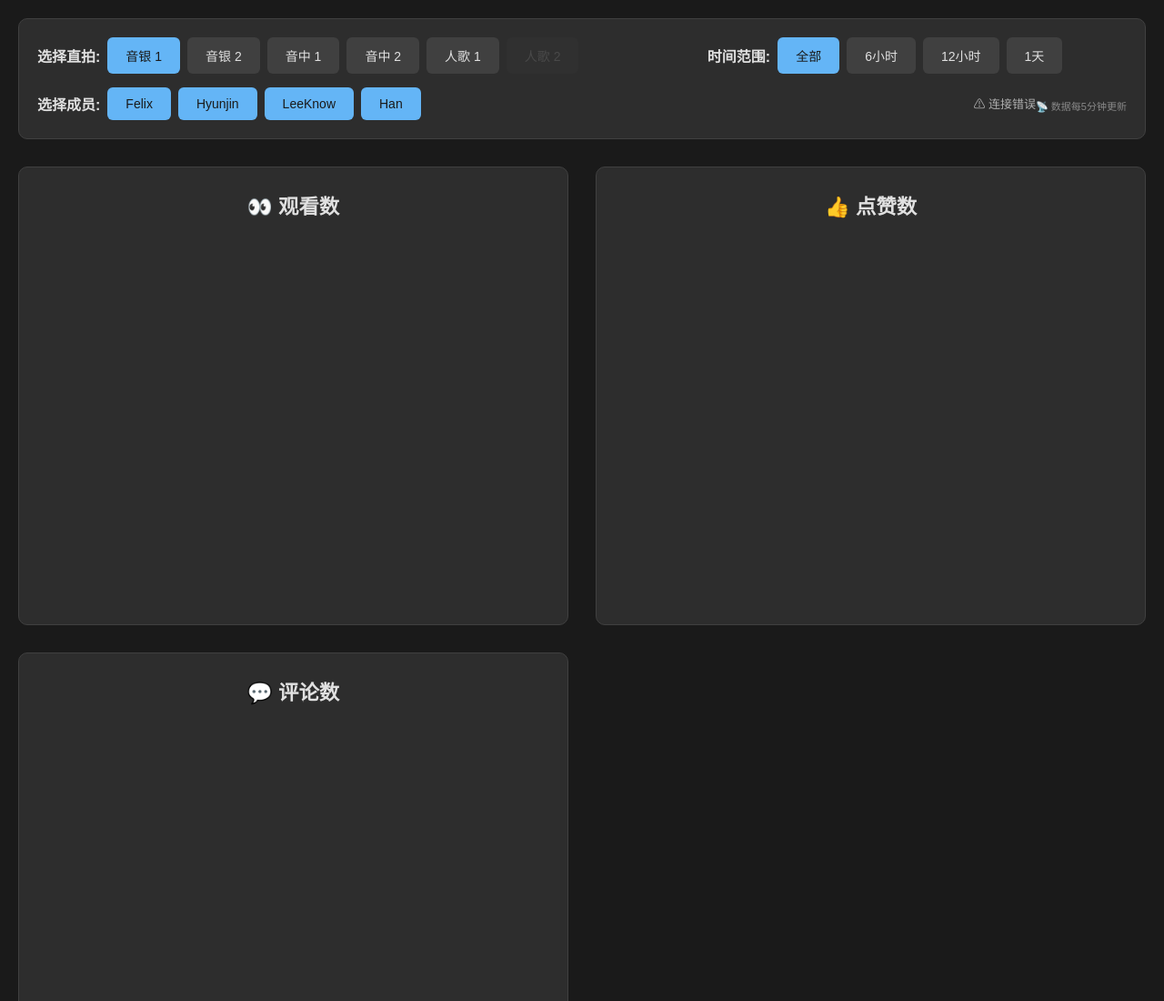
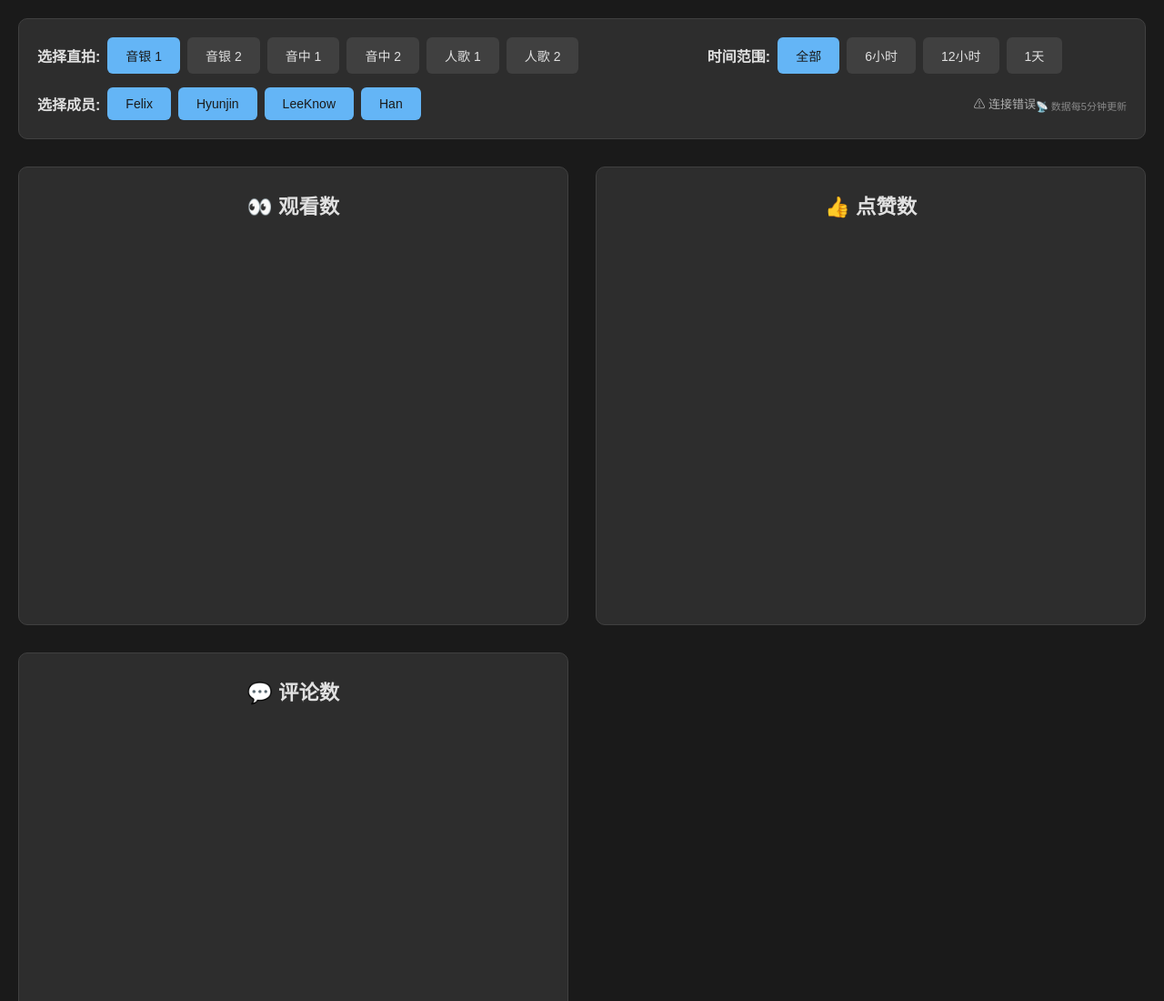
Before and after one commit to bbokari200915-creator/bbokari200915-creator.github.io, a plain HTML site: page index.html in a window 1280 px wide. Shown: the top 1100 px of the page at 91% size. Drawn offline with nearby package versions, Linux system fonts and the light colour scheme; no server answers.

Commit message:
chore: update G table url

```diff
--- a/index.html
+++ b/index.html
@@ -337,10 +337,8 @@
       <div class="member-selector">
         <span style="color: #e0e0e0; font-weight: bold;">选择成员:</span>
         <button class="member-button active" onclick="toggleMember('Felix')" data-member="Felix">Felix</button>
-                <button class="member-button active" onclick="toggleMember('Hyunjin')"
-                    data-member="Hyunjin">Hyunjin</button>
-                <button class="member-button active" onclick="toggleMember('LeeKnow')"
-                    data-member="LeeKnow">LeeKnow</button>
+        <button class="member-button active" onclick="toggleMember('Hyunjin')" data-member="Hyunjin">Hyunjin</button>
+        <button class="member-button active" onclick="toggleMember('LeeKnow')" data-member="LeeKnow">LeeKnow</button>
         <button class="member-button active" onclick="toggleMember('Han')" data-member="Han">Han</button>
       </div>
       <div class="sync-info">
@@ -407,7 +405,7 @@
       '音中 1': 'https://docs.google.com/spreadsheets/d/1lnFHt_4oFxxvjQk-Lnn3B6OoxQK4SV0fMi0Z466QoRg/export?format=csv&gid=1677477366',
       '音中 2': 'https://docs.google.com/spreadsheets/d/1lnFHt_4oFxxvjQk-Lnn3B6OoxQK4SV0fMi0Z466QoRg/export?format=csv&gid=1834153764',
       '人歌 1': 'https://docs.google.com/spreadsheets/d/1lnFHt_4oFxxvjQk-Lnn3B6OoxQK4SV0fMi0Z466QoRg/export?format=csv&gid=812478534',
-            '人歌 2': ''
+      '人歌 2': 'https://docs.google.com/spreadsheets/d/1lnFHt_4oFxxvjQk-Lnn3B6OoxQK4SV0fMi0Z466QoRg/export?format=csv&gid=1360746050'
     };
 
     function selectDate(source) {
```
Lines whose indentation alone changed are shown as unchanged.
